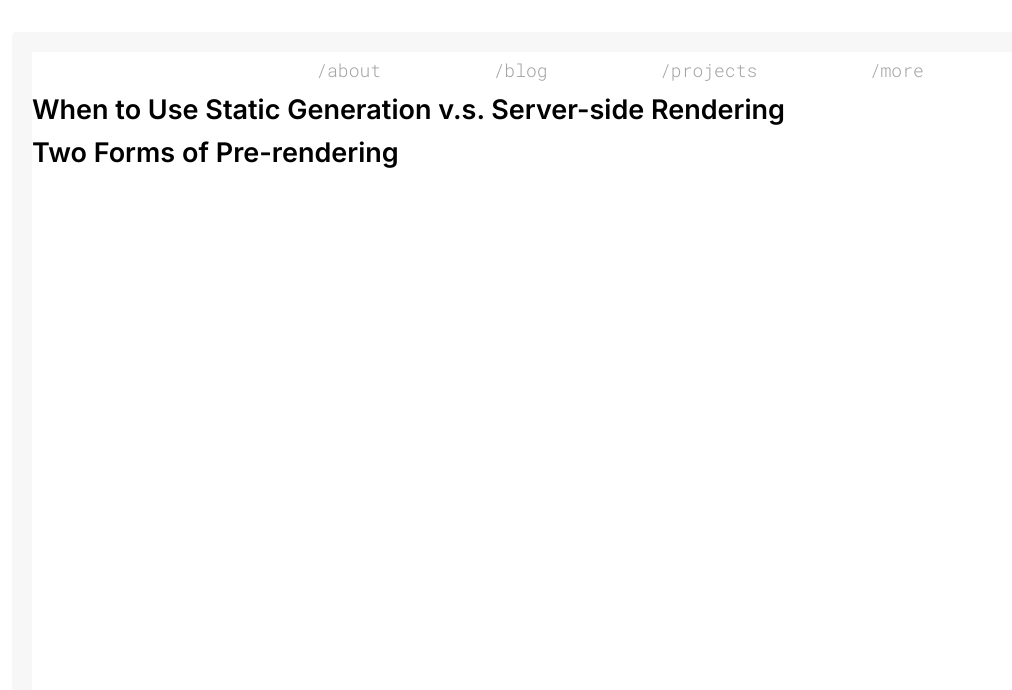
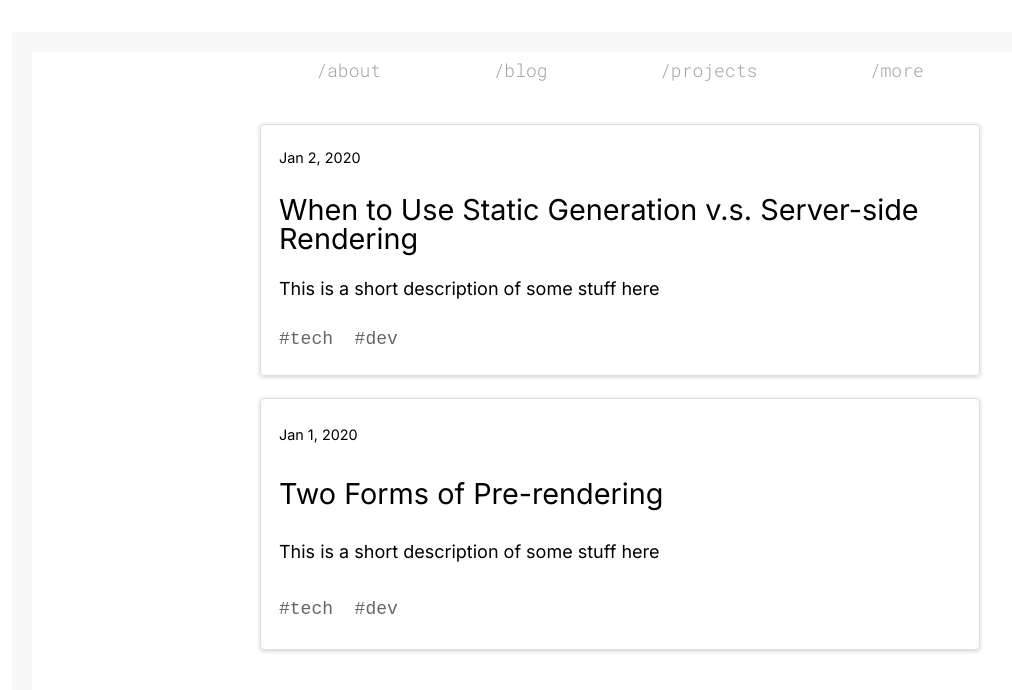
Before and after one commit to syntax-punk/syntaxpunkdotcom, a Next.js app: page /blog in a window 1280 px wide. Shown: the top 690 px of the page, without its empty margins (20-1032 px from the left). Built offline with nearby package versions, Linux system fonts and the light colour scheme.

Commit message:
Polished the blog stack presentation

```diff
--- a/components/date.tsx
+++ b/components/date.tsx
@@ -1,8 +1,20 @@
 import { parseISO, format } from 'date-fns'
+import styled from 'styled-components';
 
-const Date = ({ dateString }: { dateString: string }) => {
+const Date = ({ dateString, size }: { dateString: string, size: string }) => {
   const date = parseISO(dateString)
-  return <time dateTime={dateString}>{format(date, 'LLLL d, yyyy')}</time>
+
+  const sizeValue = size.toLowerCase() === "s"
+    ? "0.8"
+    : size.toLowerCase() === "l"
+      ? "2.5"
+      : "1";
+
+  return <DateContainer dateTime={dateString} size={sizeValue}>{format(date, 'LLL d, yyyy')}</DateContainer>
 }
 
+const DateContainer = styled.time<{ size: string }>`
+  font-size: ${({ size }) => size}rem;
+`
+
 export default Date;
--- a/lib/posts.ts
+++ b/lib/posts.ts
@@ -21,10 +21,18 @@ export function getSortedPostsData() {
     // Use gray-matter to parse the post metadata section
     const matterResult = matter(fileContents)
 
+    //  Get hashtags list
+    const hashtags = matterResult
+      .data
+      .hashtags
+      .split(',')
+      .map((item: string) => `#${item.trim()}`);
+
     // Combine the data with the id
     return {
       id,
-      ...(matterResult.data as { date: string; title: string, short: string })
+      ...(matterResult.data as { date: string; title: string, short: string }),
+      hashtags
     }
   })
   // Sort posts by date
--- a/pages/blog/[id].tsx
+++ b/pages/blog/[id].tsx
@@ -14,7 +14,7 @@ export default function Post({ postData }) {
       <article>
         <h1 className={utilStyles.headingXl}>{postData.title}</h1>
         <div className={utilStyles.lightText}>
-          <Date dateString={postData.date} />
+          <Date dateString={postData.date} size="m" />
         </div>
         <div dangerouslySetInnerHTML={{ __html: postData.contentHtml }} />
       </article>
--- a/pages/blog/index.tsx
+++ b/pages/blog/index.tsx
@@ -1,20 +1,90 @@
 import { GetStaticProps } from "next"
+import Link from 'next/link';
+import styled from "styled-components"
 import Layout from "../../components/layout"
 import { getSortedPostsData } from "../../lib/posts"
-import styled from "styled-components"
+import Date from "../../components/date"
 
 const Index = (props) => {
-  console.log('propsr ', props)
   return (<Layout>
             <Container>
-              { props.posts.map((p, index) => <h1 key={index}>{p.title}</h1>) }
+              { props.posts.map(({ id, date, title, short, hashtags }, index) =>
+                <Link href={`/blog/${id}`} key={index}>
+                  <Item>
+                    <DateBadge dateString={date} size="s" />
+                    <p className="title">{title}</p>
+                    <p className="short-desc">{short}</p>
+                    <span className="hashtags">{hashtags.map((tag, i) => <span key={i}>{tag}</span>)}</span>
+                  </Item>
+                </Link>
+              ) }
             </Container>
           </Layout>
       );
 }
 
 const Container = styled.section`
-  padding: 2;
+  display: grid;
+  grid-auto-rows: 14rem;
+  justify-content: center;
+  padding: 2rem;
+  row-gap: 1.2rem;
+`
+
+const Item = styled.article`
+  display: grid;
+  border-radius: 4px;
+  grid-template-rows: 1rem minmax(1fr,3rem) 1rem 1rem;
+  row-gap: 0.8rem;
+  align-items: center;
+  border: 1px solid #dedede;
+  width: 100%;
+  max-width: 40rem;
+  max-height: 14rem;
+  padding: 0.8rem 1rem;
+  box-shadow: 0px 1px 4px 0px rgba(0,0,0,0.19);
+  cursor: pointer;
+  transition: box-shadow linear 100ms;
+
+  &:hover {
+    box-shadow: none;
+  }
+
+  p{
+    text-overflow: ellipsis;
+  }
+
+  .title {
+    font-size: 1.6rem;
+    line-height: 1.6rem;
+  }
+
+  .short-desc {
+    font-size: 1rem;
+    line-height: 1rem;
+  }
+
+  .hashtags {
+    display: grid;
+    grid-auto-flow: column;
+    column-gap: 1.2rem;
+    justify-content: left;
+    width: 100%;
+
+    span {
+      color: #666666;
+      font-family: monospace;
+      font-size: 1rem;
+
+      &:hover {
+        color: #025fc9;
+      }
+    }
+  }
+`
+
+const DateBadge = styled(Date)`
+  padding: 2rem;
 `
 
 export const getStaticProps: GetStaticProps = async () => {
--- a/posts/pre-rendering.md
+++ b/posts/pre-rendering.md
@@ -2,6 +2,7 @@
 title: 'Two Forms of Pre-rendering'
 date: '2020-01-01'
 short: "This is a short description of some stuff here"
+hashtags: "tech,dev"
 ---
 
 Next.js has two forms of pre-rendering: **Static Generation** and **Server-side Rendering**. The difference is in **when** it generates the HTML for a page.
--- a/posts/ssg-ssr.md
+++ b/posts/ssg-ssr.md
@@ -2,6 +2,7 @@
 title: 'When to Use Static Generation v.s. Server-side Rendering'
 date: '2020-01-02'
 short: "This is a short description of some stuff here"
+hashtags: "tech,dev"
 ---
 
 We recommend using **Static Generation** (with and without data) whenever possible because your page can be built once and served by CDN, which makes it much faster than having a server render the page on every request.
--- a/styles/global.css
+++ b/styles/global.css
@@ -24,11 +24,16 @@ body {
   font-size: 18px;
 }
 
+body {
+  overflow-y: hidden;
+}
+
 main {
   display: grid;
   grid-template-rows: auto 1fr auto;
   border: 20px solid #F7F7F7;
   border-radius: 4px;
+  overflow-y: scroll;
 }
 
 header{
```
